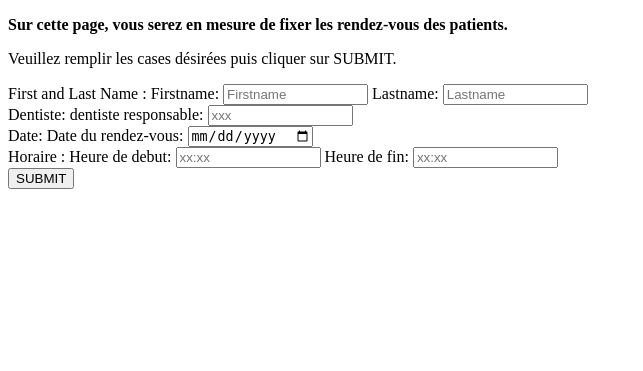
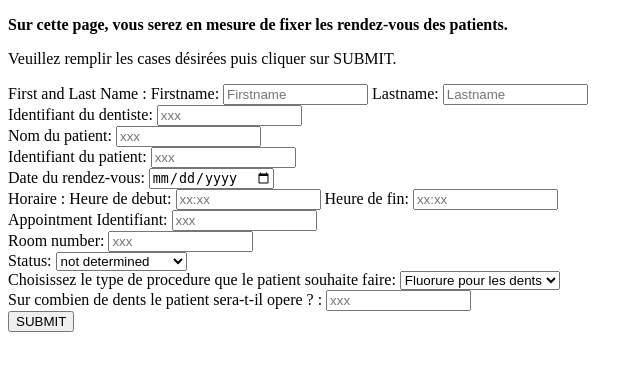
Before and after one commit to Gio6113/csi2532_projet_group1, a PHP site: page /fixer_rendezvous.php in a window 1280 px wide. Shown: the top 371 px of the page, without its empty margins (0-643 px from the left). Run offline with PHP 8.4, Linux system fonts and the light colour scheme.

Commit message:
Terminer ajout de rendez-vous

```diff
--- a/fixer_rendezvous.php
+++ b/fixer_rendezvous.php
@@ -25,12 +25,20 @@
         <input type="text" name="lastname" placeholder="Lastname" size="15"required />
         <div>
     <label>
-    Dentiste:
-      <label> dentiste responsable: </label>
+
+      <label> Identifiant du dentiste: </label>
       <input type="text" name="xxx" placeholder= "xxx" size="15" required />
       <div>
       <label>
-    Date:
+      <label> Nom du patient: </label>
+      <input type="text" name="xxx" placeholder= "xxx" size="15" required />
+      <div>
+      <label>
+      <label> Identifiant du patient: </label>
+      <input type="text" name="xxx" placeholder= "xxx" size="15" required />
+      <div>
+      <label>
+
     <label for="date du rendez-vous">Date du rendez-vous:</label>
     <input type="date" id="date" name="date">
     <div>
@@ -42,6 +50,51 @@
       <input type="text" name="xx:xx" placeholder="xx:xx" size="15"required />
       <div>
 
+
+      <label> Appointment Identifiant: </label>
+      <input type="text" name="xxx" placeholder= "xxx" size="15" required />
+      <div>
+      <label>
+
+      <label> Room number: </label>
+      <input type="text" name="xxx" placeholder= "xxx" size="15" required />
+      <div>
+      <label>
+
+    Status:
+      </label>
+      <select>
+      <option value="not determined">not determined</option>
+      <option value="canceled">canceled</option>
+      <option value="late cancelation">late cancelation</option>
+      <option value="unforseen">unforeseen</option>
+      <option value="finished">finished</option>
+      <option value="rejected by dentist">rejected by dentist</option>
+      <option value="normal">normal</option>
+      </select>
+      </div>
+      <div>
+      <label>
+
+
+    Choisissez le type de procedure que le patient souhaite faire:
+      </label>
+      <select>
+      <option value="Fluorure pour les dents">Fluorure pour les dents</option>
+      <option value="Detartrage">Detartrage</option>
+      <option value="retrait">retrait</option>
+      <option value="guerir carie">guerir carie</option>
+      </select>
+      </div>
+      <div>
+      <label>
+
+    <label> Sur combien de dents le patient sera-t-il opere ? : </label>
+    <input type="text" name="xxx" placeholder= "xxx" size="15" required />
+    <div>
+    <label>
+
+
     <button type="submit">SUBMIT </Button>
 
   </body>
```
